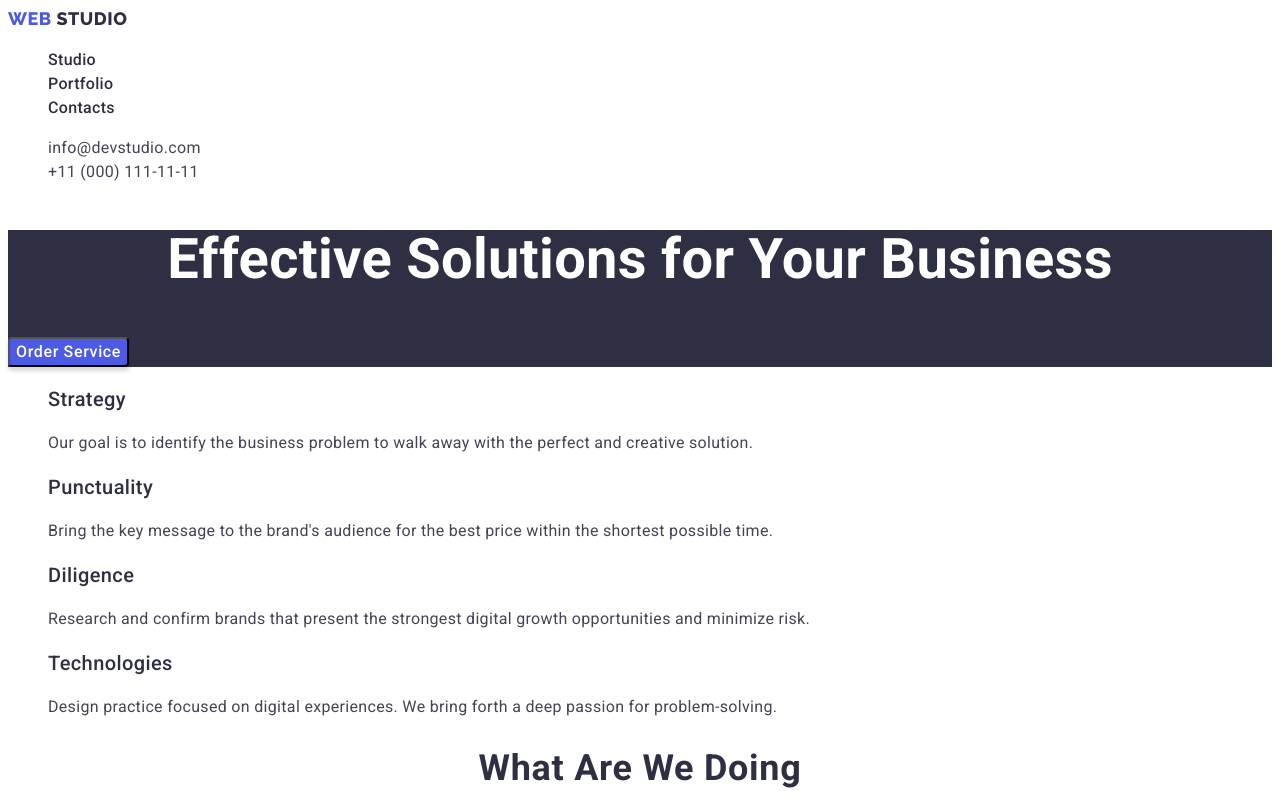
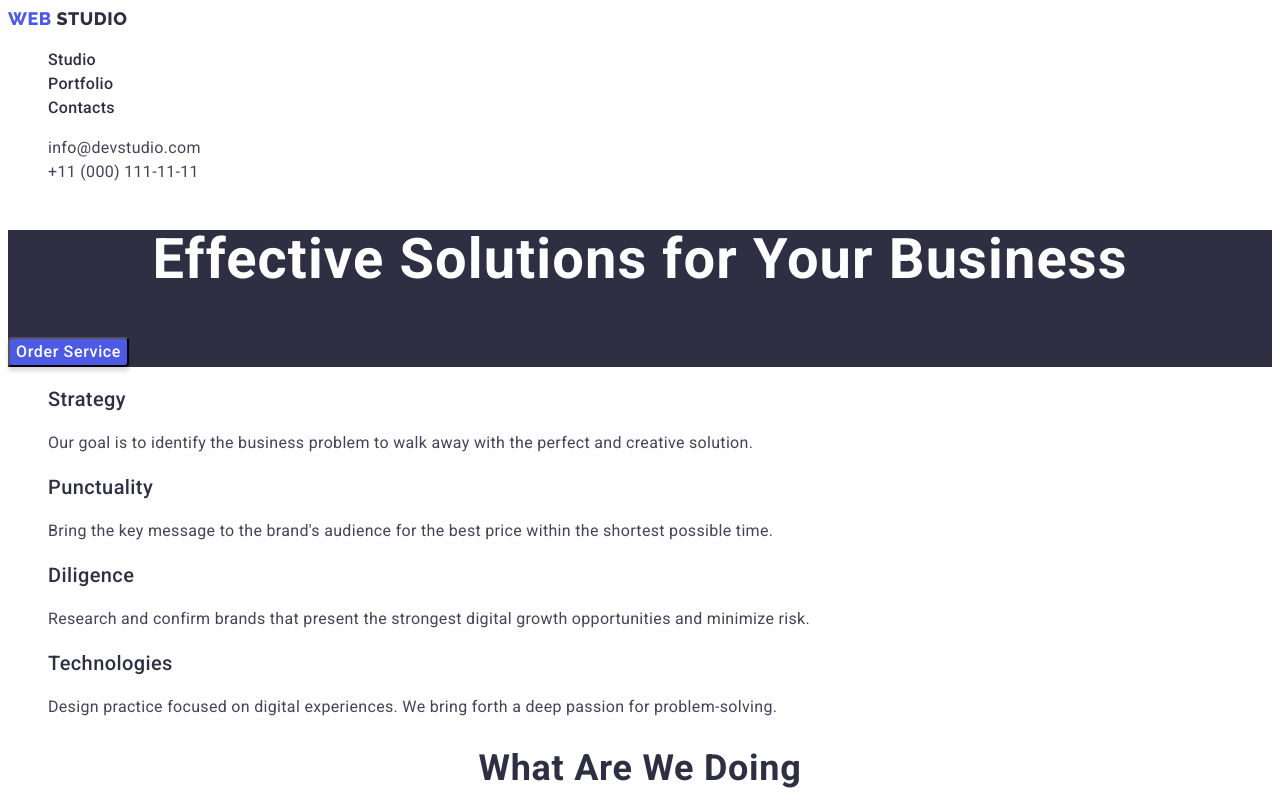
Before and after one commit to DarynaDvl/goit-markup-hw-02, a plain HTML site: page index.html in a window 1280 px wide. Shown: the top 800 px of the page. Drawn offline with Linux system fonts and the light colour scheme.

Commit message:
version-11

```diff
--- a/css/styles.css
+++ b/css/styles.css
@@ -112,7 +112,7 @@ body {
   font-size: 56px;
   line-height: 1.07;
   text-align: center;
-  letter-spacing: inherit;
+  letter-spacing: 0.02em;
   color: var(--color-white);
 }
 
@@ -177,6 +177,7 @@ body {
   font-weight: 500;
   font-size: 20px;
   line-height: 1.2;
+  letter-spacing: 0.02em;
   text-align: center;
   color: var(--color-navy-blue);
 }
```
